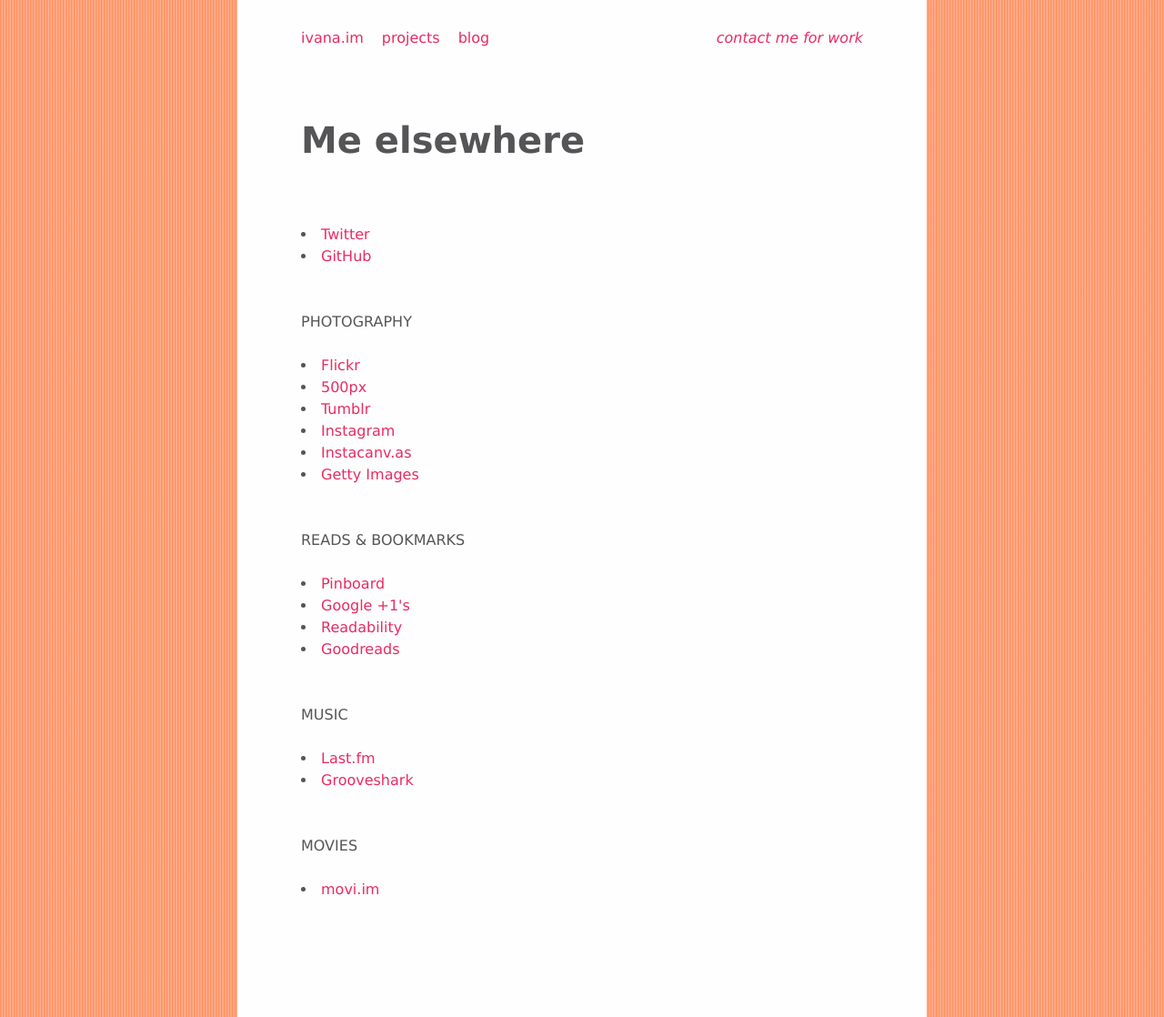
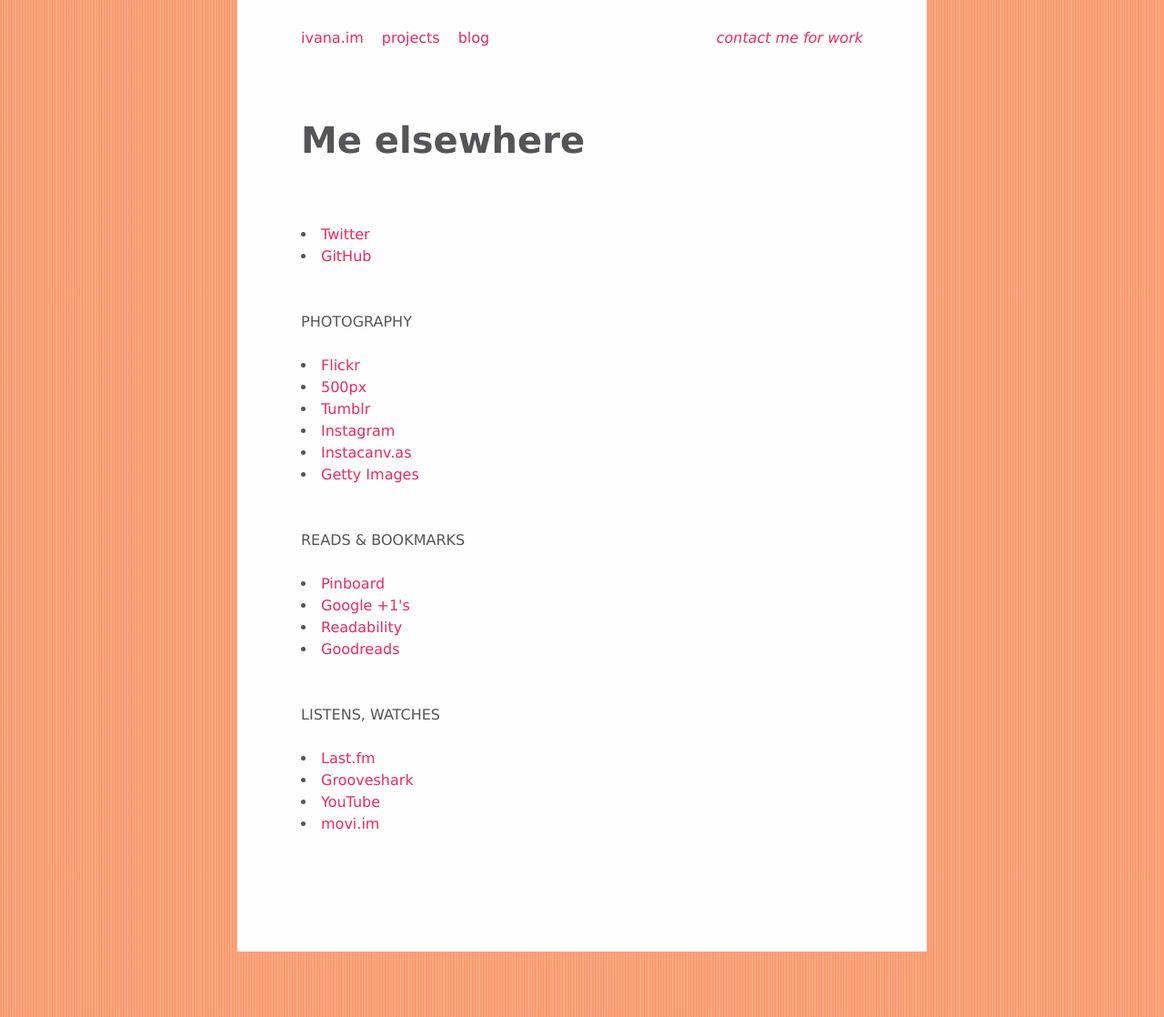
Before and after one commit to ivana/ivana.github.com, a Jekyll site: the page built from elsewhere.html, in a window 1280 px wide. Shown: the whole page at 91% size. Built offline with Jekyll 4.4.1, drawn with Linux system fonts in a browser that asks for light colours; Markdown is read by kramdown in place of the engine named in the settings.

Commit message:
add youtube link to elsewhere, 1 section for listens and watches

```diff
--- a/elsewhere.html
+++ b/elsewhere.html
@@ -37,16 +37,11 @@
   </section>
 
   <section>
-    <h2>Music</h2>
+    <h2>Listens, watches</h2>
     <ul>
       <li><a href="http://www.last.fm/user/erin4" rel=me>Last.fm</a></li>
       <li><a href="http://grooveshark.com/ivasilj" rel=me>Grooveshark</a></li>
-    </ul>
-  </section>
-
-  <section>
-    <h2>Movies</h2>
-    <ul>
+      <li><a href="http://www.youtube.com/user/ivana16384/" rel=me>YouTube</a></li>
       <li><a href="http://movi.im/ivana" rel=me>movi.im</a></li>
     </ul>
   </section>
```
